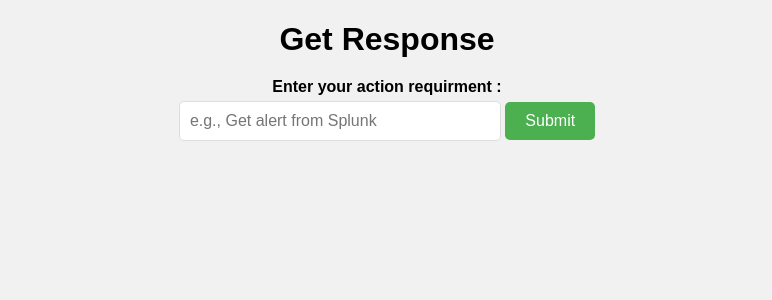
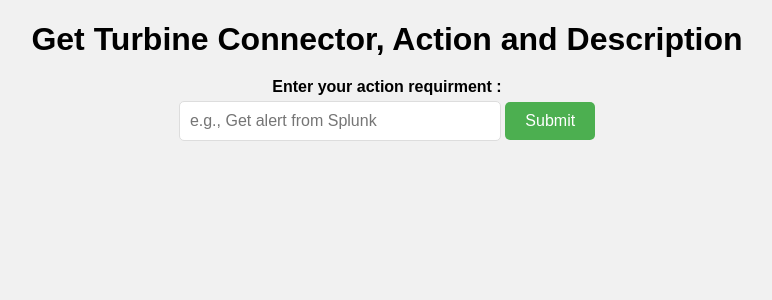
Before and after one commit to abdulbaseer657/swimlaneai, a Flask app: page / in a window 1280 px wide. Shown: the top 300 px of the page, without its empty margins (253-1025 px from the left). Run offline with Flask 3, Linux system fonts and the light colour scheme.

Commit message:
Update index.html

```diff
--- a/templates/index.html
+++ b/templates/index.html
@@ -71,7 +71,7 @@
     </style>
 </head>
 <body>
-    <h1>Get Response</h1>
+    <h1>Get Turbine Connector, Action and Description</h1>
     <form id="userInputForm">
         <label for="userInput">Enter your action requirment :</label>
         <input type="text" id="userInput" name="userInput" required placeholder="e.g., Get alert from Splunk">
```
